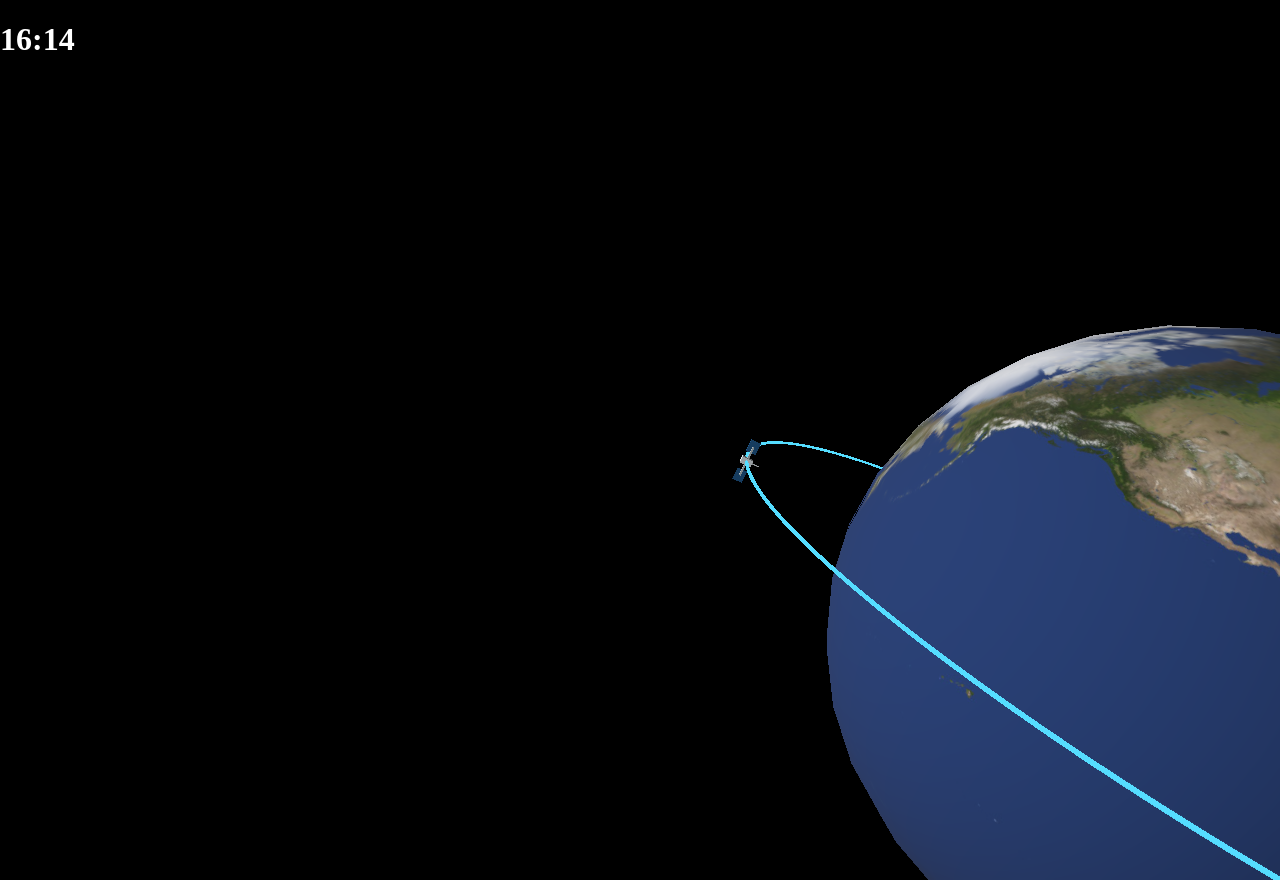
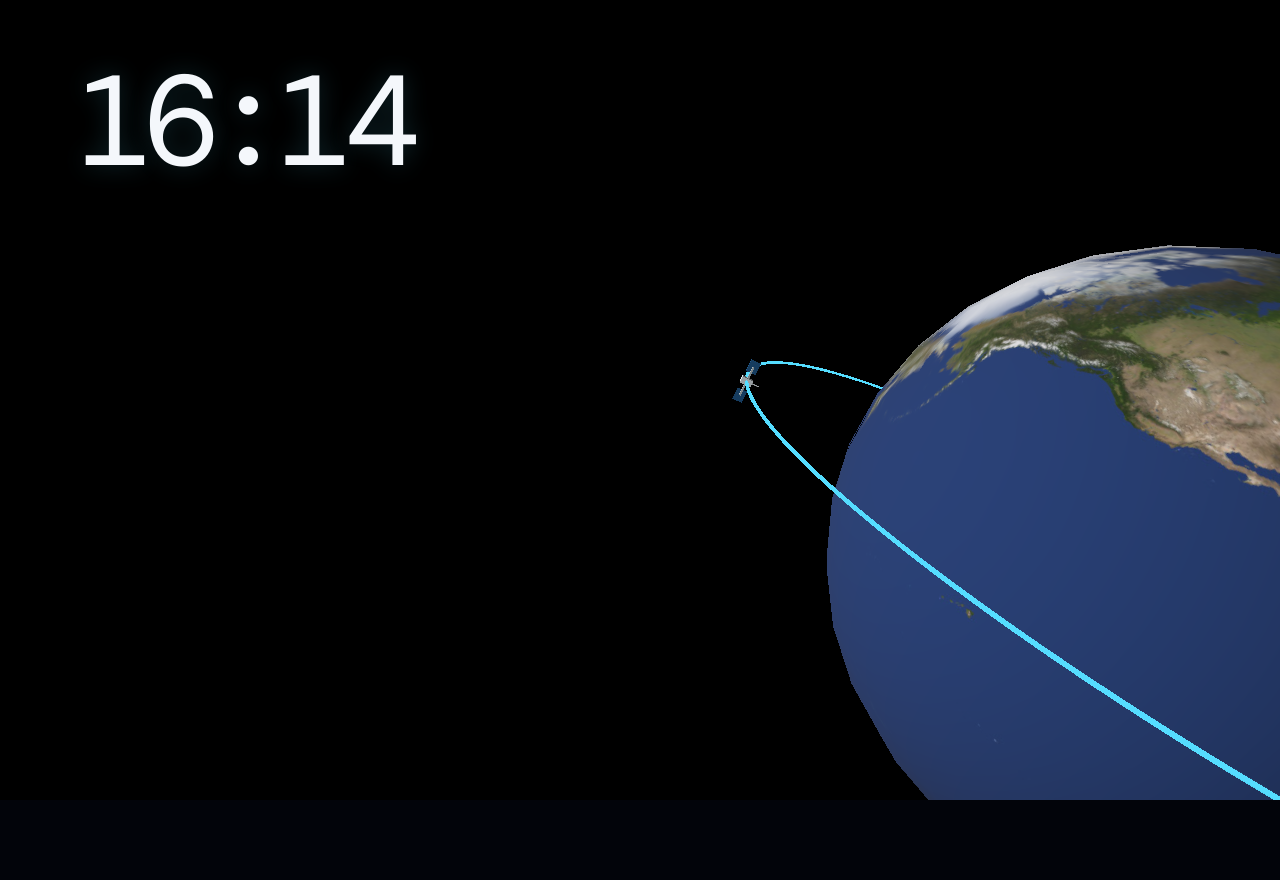
Before and after one commit to fourtysevencode/whats-above-me, a website built with Vite: page index.html in a window 1280 px wide. After the commit the page ends 800 px from the top, so only its background shows below. Built offline with nearby package versions, Linux system fonts and the light colour scheme; animation ran at ten frames a second.

Commit message:
Add README and enhance styles for improved UI and layout

```diff
--- a/index.html
+++ b/index.html
@@ -4,25 +4,13 @@
     <meta charset="UTF-8" />
     <link rel="icon" type="image/svg+xml" href="/favicon.svg" />
     <meta name="viewport" content="width=device-width, initial-scale=1.0" />
+    <link rel="preconnect" href="https://fonts.googleapis.com" />
+    <link rel="preconnect" href="https://fonts.gstatic.com" crossorigin />
+    <link
+      href="https://fonts.googleapis.com/css2?family=DM+Mono:wght@400;500&family=Space+Grotesk:wght@400;500;600;700&display=swap"
+      rel="stylesheet"
+    />
     <title>What's Above Me?</title>
-    <style>
-      body {
-        margin: 0;
-        overflow: hidden;
-        background-color: black;
-      }
-
-      /* Sets the container background to black and text to white */
-      #timeDiv {
-        background-color: black;
-        color: white;
-      }
-
-      /* Removes the white background from the text element itself */
-      #time {
-        background-color: transparent;
-      }
-    </style>
   </head>
   <body>
     <div id="timeDiv">
--- a/src/main.js
+++ b/src/main.js
@@ -1,6 +1,7 @@
 import * as THREE from 'three';
+import './style.css';
 
-const time = document.querySelector("#time")
+const time = document.querySelector("#time");
 
 // clock helper function
 function updateClock() {
--- a/src/style.css
+++ b/src/style.css
@@ -1 +1,64 @@
-body { background-color: black; }
+:root {
+  color-scheme: dark;
+  font-family: 'Space Grotesk', sans-serif;
+  color: #f4f7fb;
+  background: #02040a;
+  font-synthesis: none;
+  text-rendering: optimizeLegibility;
+}
+
+* {
+  box-sizing: border-box;
+}
+
+html,
+body {
+  width: 100%;
+  height: 100%;
+  margin: 0;
+  overflow: hidden;
+  background: #02040a;
+}
+
+body {
+  position: relative;
+}
+
+canvas {
+  position: fixed;
+  inset: 0;
+  z-index: 0;
+  display: block;
+}
+
+#timeDiv {
+  position: fixed;
+  z-index: 1;
+  top: clamp(1.5rem, 5vw, 4.5rem);
+  left: clamp(1.5rem, 6vw, 6rem);
+  pointer-events: none;
+}
+
+#time {
+  margin: 0;
+  color: #f4f7fb;
+  font-family: 'DM Mono', monospace;
+  font-size: clamp(3.5rem, 10vw, 8.5rem);
+  font-weight: 400;
+  letter-spacing: -0.08em;
+  line-height: 0.9;
+  text-shadow:
+    0 0 1.5rem rgba(85, 221, 255, 0.18),
+    0 0.25rem 2rem rgba(0, 0, 0, 0.45);
+}
+
+@media (max-width: 600px) {
+  #timeDiv {
+    top: 1.5rem;
+    left: 1.5rem;
+  }
+
+  #time {
+    font-size: clamp(3rem, 20vw, 5rem);
+  }
+}
```
Also changed, not shown: README.md (added).
